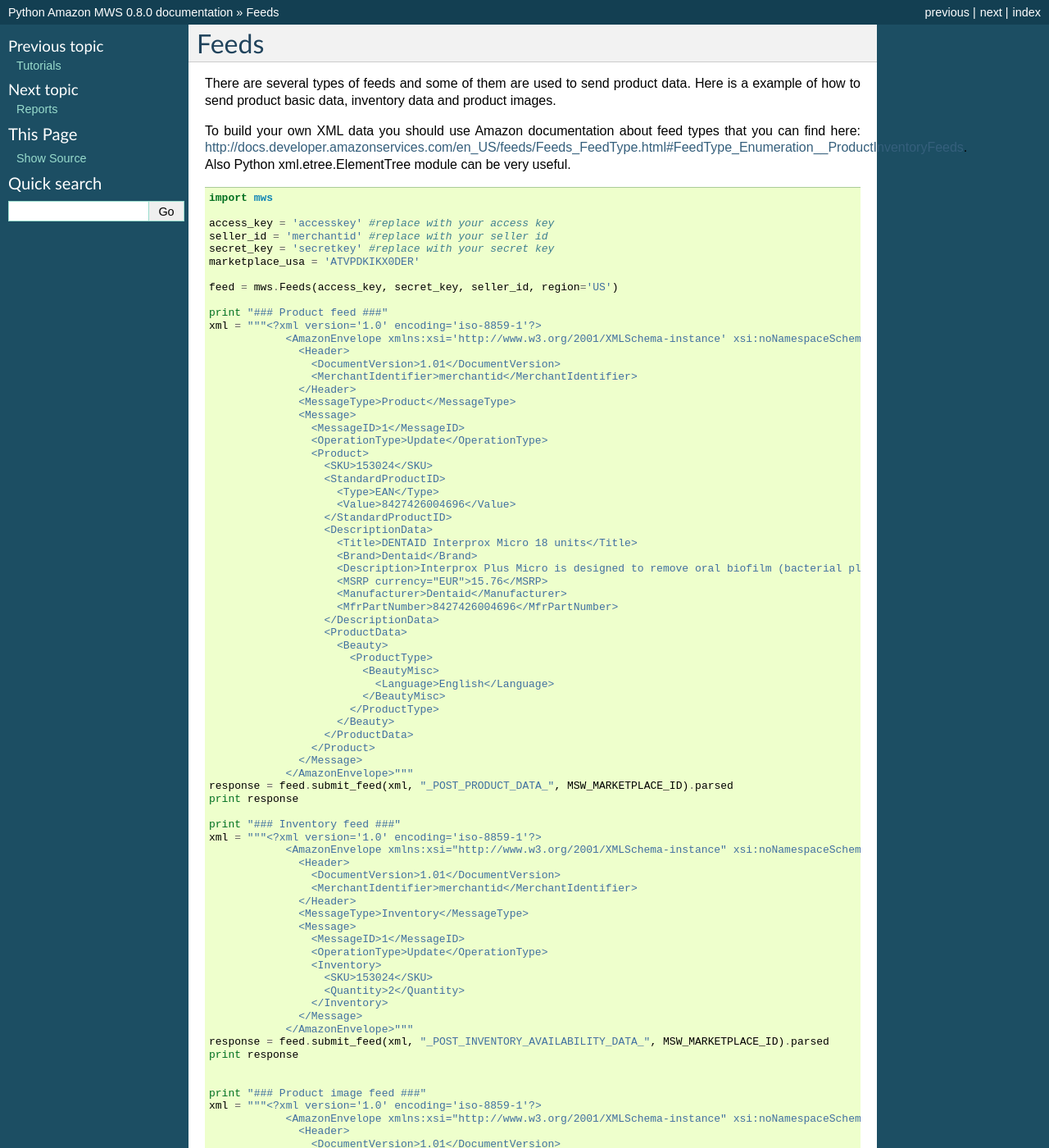
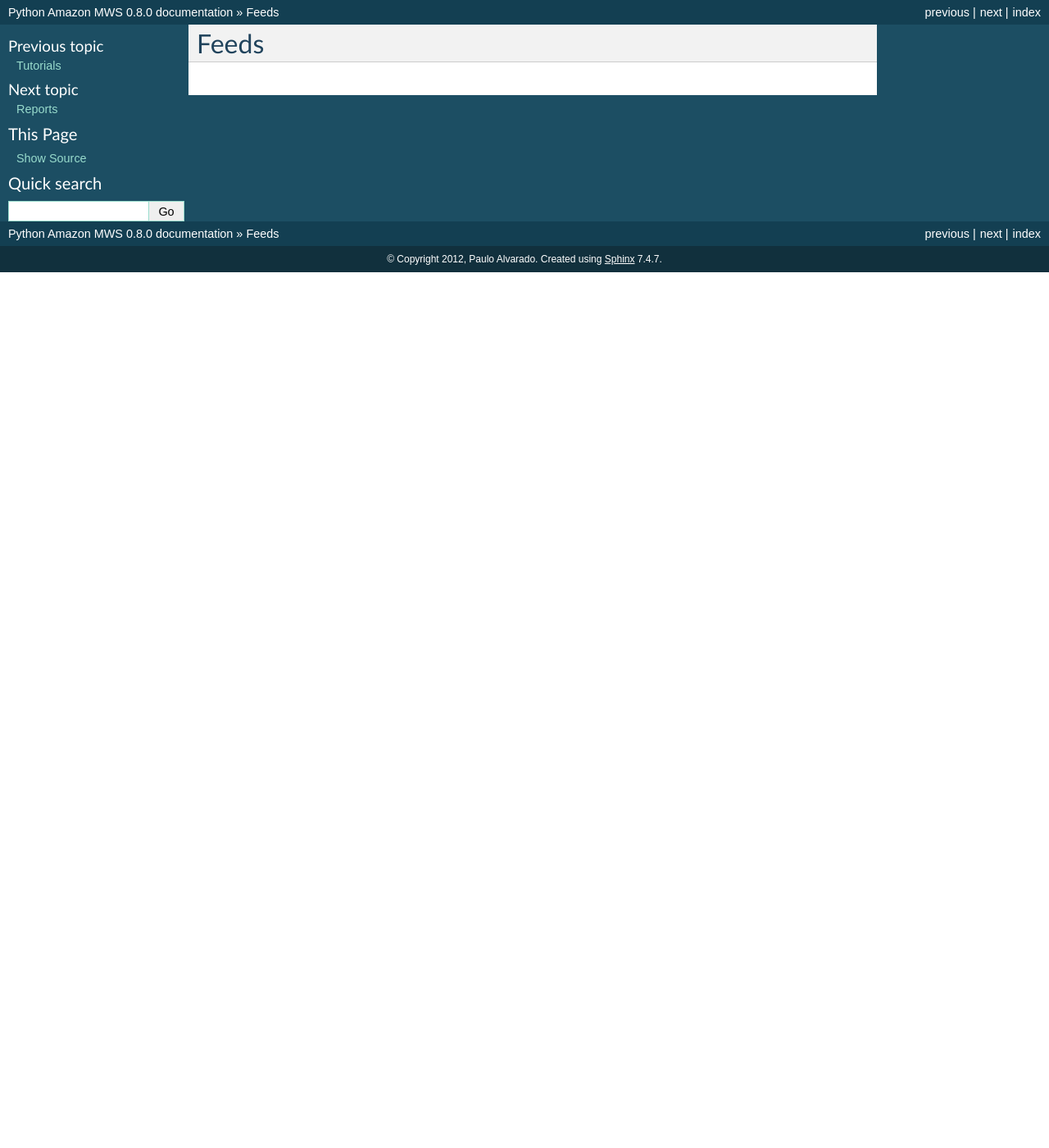
Before and after one commit to python-amazon-mws/python-amazon-mws, a Sphinx documentation site: the page built from docs/source/feeds.rst, in a window 1280 px wide and 1400 px high. Shown: the whole window at 82% size. Built offline with Sphinx 7.4.7, drawn with Linux system fonts in a browser that asks for light colours; some of the changed text lies outside the part shown.

Commit message:
Revert "Feeds example. (#64)"
This reverts commit 2a1858371c5e3dddfe05a0581ba13aae9e58b144.

```diff
--- a/docs/source/feeds.rst
+++ b/docs/source/feeds.rst
@@ -1,100 +1,3 @@
 ############
 Feeds
 ############
-
-There are several types of feeds and some of them are used to send product data. Here is a example of how to send product basic data, inventory data and product images.
-
-To build your own XML data you should use Amazon documentation about feed types that you can find here: http://docs.developer.amazonservices.com/en_US/feeds/Feeds_FeedType.html#FeedType_Enumeration__ProductInventoryFeeds. Also Python xml.etree.ElementTree module can be very useful.
-
-.. code-block:: Python
-
-    import mws
-
-    access_key = 'accesskey' #replace with your access key
-    seller_id = 'merchantid' #replace with your seller id
-    secret_key = 'secretkey' #replace with your secret key
-    marketplace_usa = 'ATVPDKIKX0DER'
-
-    feed = mws.Feeds(access_key, secret_key, seller_id, region='US')
-
-    print "### Product feed ###"
-    xml = """<?xml version='1.0' encoding='iso-8859-1'?>
-                <AmazonEnvelope xmlns:xsi='http://www.w3.org/2001/XMLSchema-instance' xsi:noNamespaceSchemaLocation='amzn-envelope.xsd'>
-                  <Header>
-                    <DocumentVersion>1.01</DocumentVersion>
-                    <MerchantIdentifier>merchantid</MerchantIdentifier>
-                  </Header>
-                  <MessageType>Product</MessageType>
-                  <Message>
-                    <MessageID>1</MessageID>
-                    <OperationType>Update</OperationType>
-                    <Product>
-                      <SKU>153024</SKU>
-                      <StandardProductID>
-                        <Type>EAN</Type>
-                        <Value>8427426004696</Value>
-                      </StandardProductID>
-                      <DescriptionData>
-                        <Title>DENTAID Interprox Micro 18 units</Title>
-                        <Brand>Dentaid</Brand>
-                        <Description>Interprox Plus Micro is designed to remove oral biofilm (bacterial plaque) build-up from 0.9 mm* interproximal spaces, particularly in the premolar and molar areas.</Description>
-                        <MSRP currency="EUR">15.76</MSRP>
-                        <Manufacturer>Dentaid</Manufacturer>
-                        <MfrPartNumber>8427426004696</MfrPartNumber>
-                      </DescriptionData>
-                      <ProductData>
-                        <Beauty>
-                          <ProductType>
-                            <BeautyMisc>
-                              <Language>English</Language>
-                            </BeautyMisc>
-                          </ProductType>
-                        </Beauty>
-                      </ProductData>
-                    </Product>
-                  </Message>
-                </AmazonEnvelope>"""
-    response = feed.submit_feed(xml, "_POST_PRODUCT_DATA_", MSW_MARKETPLACE_ID).parsed
-    print response
-
-    print "### Inventory feed ###"
-    xml = """<?xml version='1.0' encoding='iso-8859-1'?>
-                <AmazonEnvelope xmlns:xsi="http://www.w3.org/2001/XMLSchema-instance" xsi:noNamespaceSchemaLocation="amzn-envelope.xsd">
-                  <Header>
-                    <DocumentVersion>1.01</DocumentVersion>
-                    <MerchantIdentifier>merchantid</MerchantIdentifier>
-                  </Header>
-                  <MessageType>Inventory</MessageType>
-                  <Message>
-                    <MessageID>1</MessageID>
-                    <OperationType>Update</OperationType>
-                    <Inventory>
-                      <SKU>153024</SKU>
-                      <Quantity>2</Quantity>
-                    </Inventory>
-                  </Message>
-                </AmazonEnvelope>"""
-    response = feed.submit_feed(xml, "_POST_INVENTORY_AVAILABILITY_DATA_", MSW_MARKETPLACE_ID).parsed
-    print response
-
-
-    print "### Product image feed ###"
-    xml = """<?xml version='1.0' encoding='iso-8859-1'?>
-                <AmazonEnvelope xmlns:xsi="http://www.w3.org/2001/XMLSchema-instance" xsi:noNamespaceSchemaLocation="amzn-envelope.xsd">
-                  <Header>
-                    <DocumentVersion>1.01</DocumentVersion>
-                    <MerchantIdentifier>merchantid</MerchantIdentifier>
-                  </Header>
-                  <MessageType>ProductImage</MessageType>
-                  <Message>
-                    <MessageID>1</MessageID>
-                    <OperationType>Update</OperationType>
-                    <ProductImage>
-                      <SKU>235609</SKU>
-                      <ImageType>Main</ImageType>
-                      <ImageLocation>http://your-domain.org/235609.JPG</ImageLocation>
-                    </ProductImage>
-                  </Message>
-                </AmazonEnvelope>"""
-    response = feed.submit_feed(xml, "_POST_PRODUCT_IMAGE_DATA_", MSW_MARKETPLACE_ID).parsed
-    print response
```
